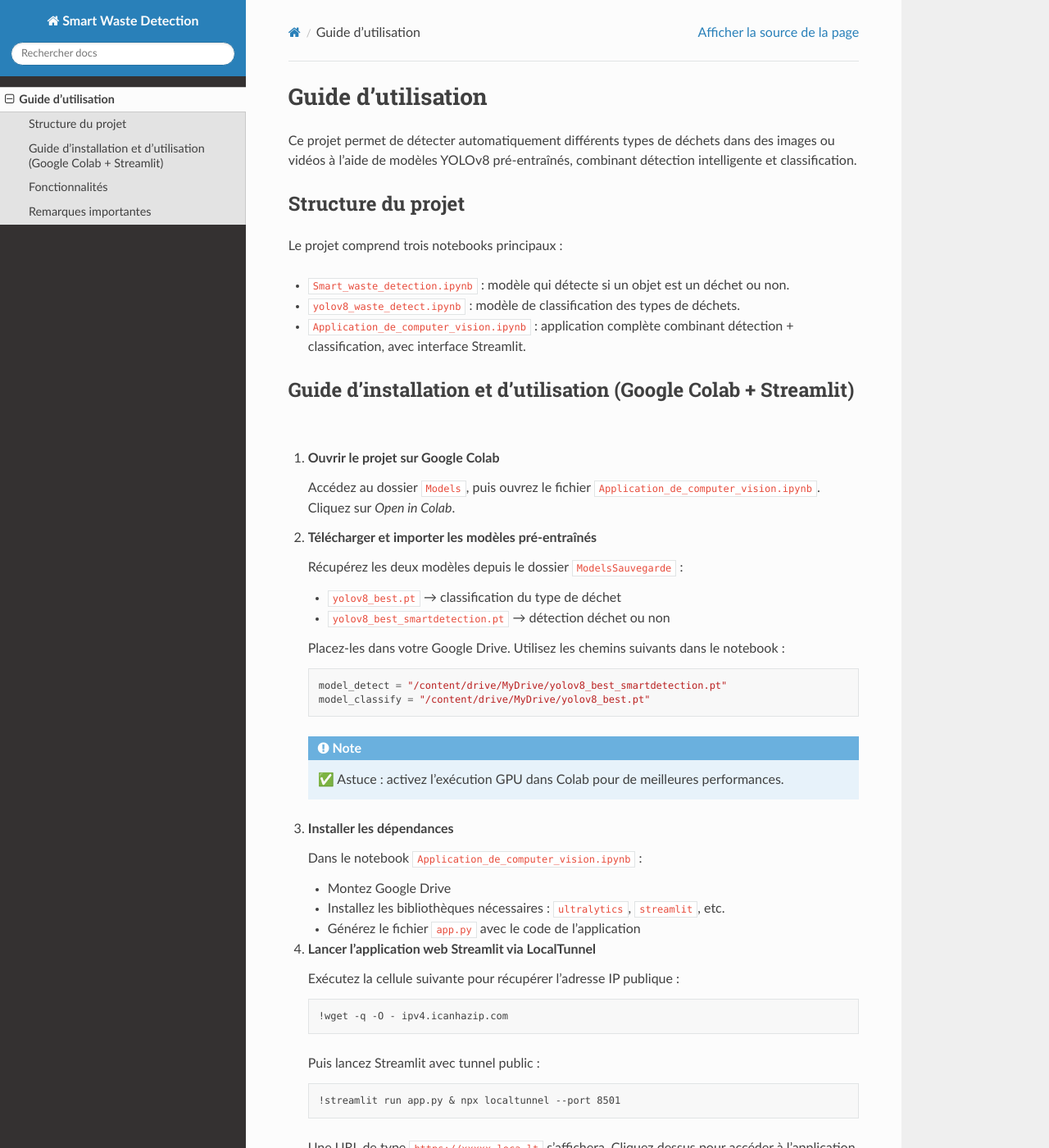
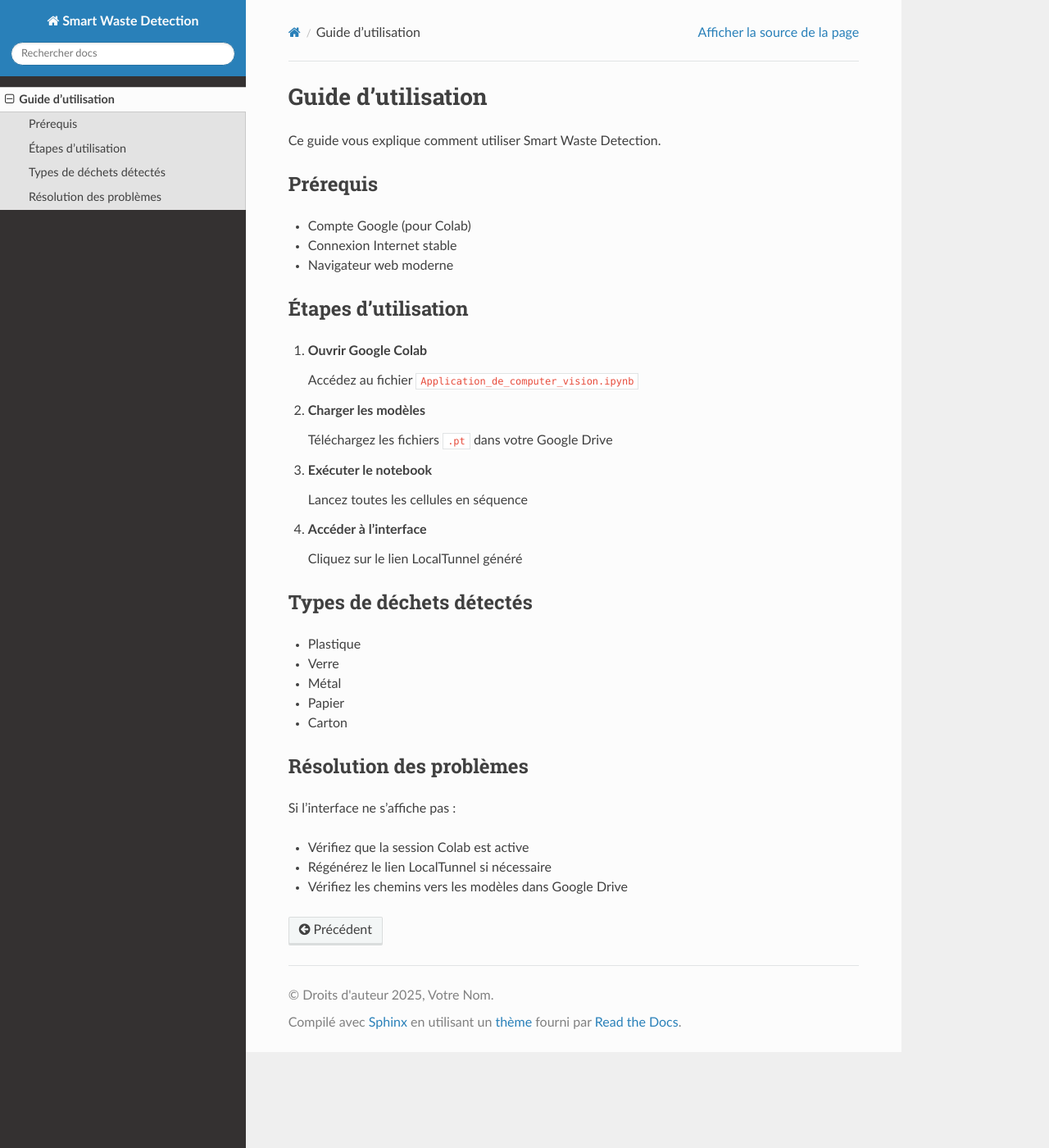
Before and after one commit to YoussefAIDT/waste-detection-yolov8, a Sphinx documentation site: the page built from docs/guide_utilisation.rst, in a window 1280 px wide and 1400 px high. Shown: the whole window at 82% size. Built offline with Sphinx 7.4.7 and the Read the Docs theme 3.1.0, drawn with Linux system fonts in a browser that asks for light colours; some of the changed text lies outside the part shown.

Commit message:
Update guide_utilisation.rst

```diff
--- a/docs/guide_utilisation.rst
+++ b/docs/guide_utilisation.rst
@@ -1,84 +1,48 @@
 Guide d'utilisation
 ===================
 
-Ce projet permet de détecter automatiquement différents types de déchets dans des images ou vidéos à l'aide de modèles YOLOv8 pré-entraînés, combinant détection intelligente et classification.
+Ce guide vous explique comment utiliser Smart Waste Detection.
 
-Structure du projet
--------------------
+Prérequis
+---------
 
-Le projet comprend trois notebooks principaux :
+* Compte Google (pour Colab)
+* Connexion Internet stable
+* Navigateur web moderne
 
-- ``Smart_waste_detection.ipynb`` : modèle qui détecte si un objet est un déchet ou non.
-- ``yolov8_waste_detect.ipynb`` : modèle de classification des types de déchets.
-- ``Application_de_computer_vision.ipynb`` : application complète combinant détection + classification, avec interface Streamlit.
+Étapes d'utilisation
+--------------------
 
-Guide d'installation et d'utilisation (Google Colab + Streamlit)
------------------------------------------------------------------
+1. **Ouvrir Google Colab**
 
-1. **Ouvrir le projet sur Google Colab**
+   Accédez au fichier ``Application_de_computer_vision.ipynb``
 
-   Accédez au dossier ``Models``, puis ouvrez le fichier ``Application_de_computer_vision.ipynb``. Cliquez sur *Open in Colab*.
+2. **Charger les modèles**
 
-2. **Télécharger et importer les modèles pré-entraînés**
+   Téléchargez les fichiers ``.pt`` dans votre Google Drive
 
-   Récupérez les deux modèles depuis le dossier ``ModelsSauvegarde`` :
+3. **Exécuter le notebook**
 
-   - ``yolov8_best.pt`` → classification du type de déchet
-   - ``yolov8_best_smartdetection.pt`` → détection déchet ou non
+   Lancez toutes les cellules en séquence
 
-   Placez-les dans votre Google Drive. Utilisez les chemins suivants dans le notebook :
+4. **Accéder à l'interface**
 
-   ::
+   Cliquez sur le lien LocalTunnel généré
 
-      model_detect = "/content/drive/MyDrive/yolov8_best_smartdetection.pt"
-      model_classify = "/content/drive/MyDrive/yolov8_best.pt"
+Types de déchets détectés
+-------------------------
 
-   .. note::
+* Plastique
+* Verre
+* Métal
+* Papier
+* Carton
 
-      ✅ Astuce : activez l'exécution GPU dans Colab pour de meilleures performances.
+Résolution des problèmes
+------------------------
 
-3. **Installer les dépendances**
+Si l'interface ne s'affiche pas :
 
-   Dans le notebook ``Application_de_computer_vision.ipynb`` :
-
-   - Montez Google Drive
-   - Installez les bibliothèques nécessaires : ``ultralytics``, ``streamlit``, etc.
-   - Générez le fichier ``app.py`` avec le code de l'application
-
-4. **Lancer l'application web Streamlit via LocalTunnel**
-
-   Exécutez la cellule suivante pour récupérer l'adresse IP publique :
-
-   ::
-
-      !wget -q -O - ipv4.icanhazip.com
-
-   Puis lancez Streamlit avec tunnel public :
-
-   ::
-
-      !streamlit run app.py & npx localtunnel --port 8501
-
-   Une URL de type ``https://xxxxx.loca.lt`` s’affichera. Cliquez dessus pour accéder à l’application.
-
-5. **Utilisation de l’interface web**
-
-   - Chargez une ou plusieurs images
-   - L’application détecte les objets
-   - Si un objet détecté est un déchet, il sera classifié (plastique, verre, papier, métal, carton)
-   - Sinon, l'application indiquera que ce n'est pas un déchet
-
-Fonctionnalités
----------------
-
-- Détection intelligente de déchets sur images et vidéos
-- Classification automatique en 5 types
-- Interface web Streamlit intégrée à Google Colab via LocalTunnel
-- Aucune installation locale requise
-
-Remarques importantes
----------------------
-
-- La session Google Colab doit rester active pendant toute l’utilisation
-- Si l'URL LocalTunnel expire, relancez la cellule correspondante
-- L'utilisation du GPU est fortement recommandée
+* Vérifiez que la session Colab est active
+* Régénérez le lien LocalTunnel si nécessaire
+* Vérifiez les chemins vers les modèles dans Google Drive
```
